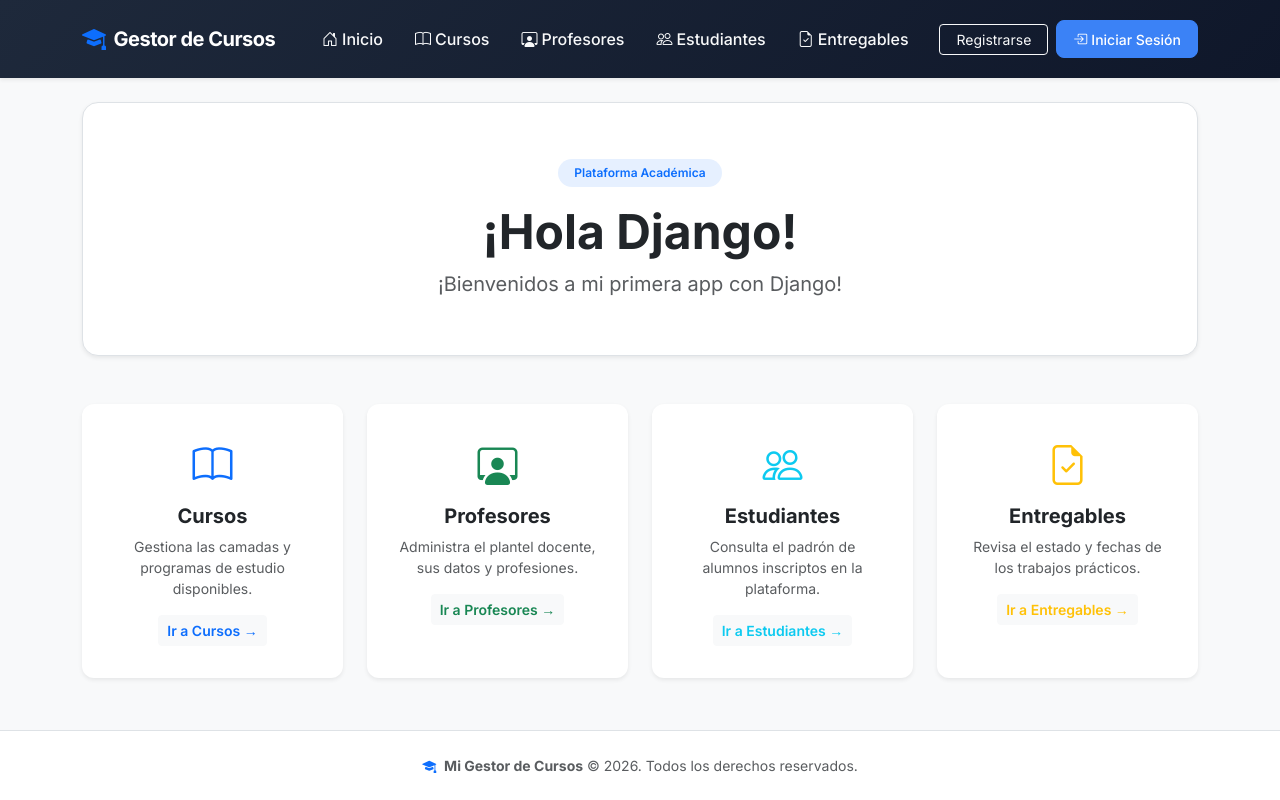
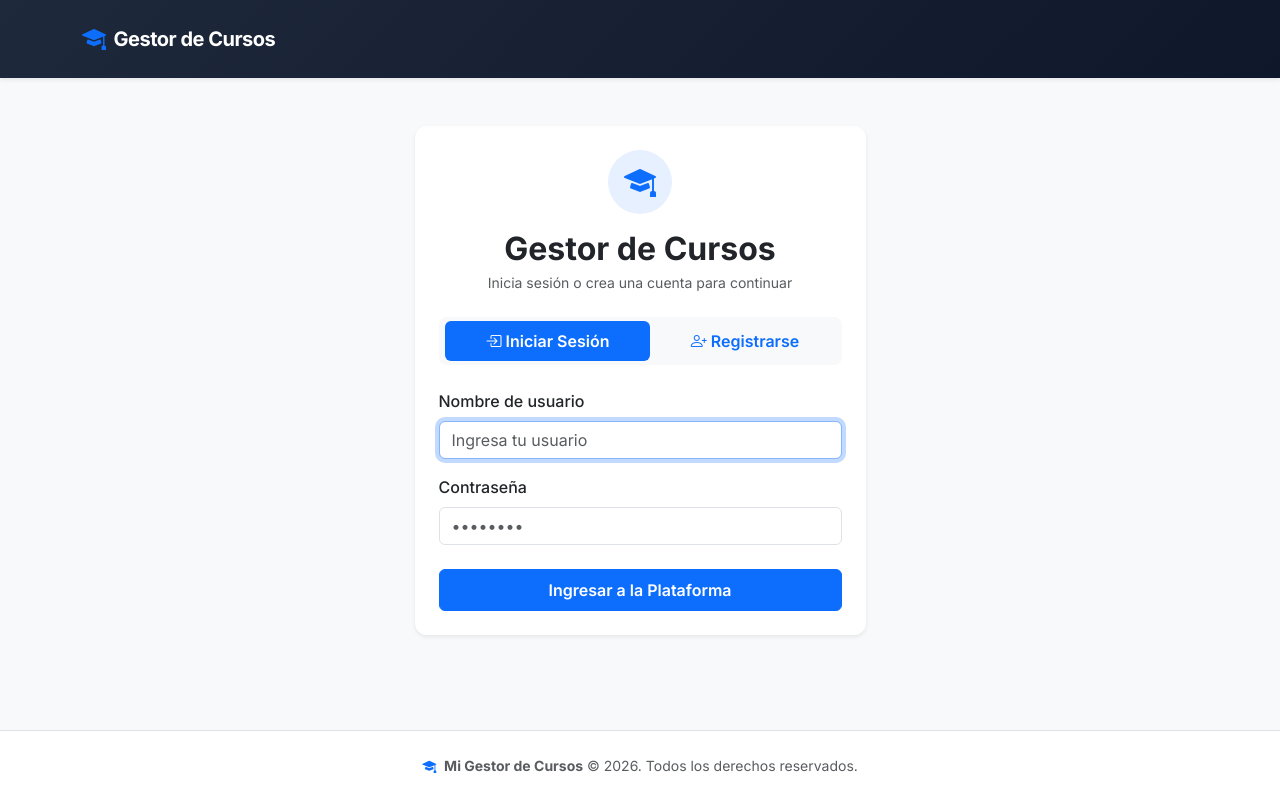
Before and after one commit to MauLen-dev/Primer-Proyecto-Cursos-Django, a Django app: page / in a window 1280 px wide. Run offline with Django 5.2, Linux system fonts and the light colour scheme; some libraries are stand-ins or nearby versions.

Commit message:
fix - sistema de perfil y avatar

```diff
--- a/Proyecto1/Proyecto1/templates/base.html
+++ b/Proyecto1/Proyecto1/templates/base.html
@@ -73,19 +73,15 @@
                         <span>Gestor de Cursos</span>
                     </a>
 
+                    {% if user.is_authenticated %}
                         <!-- Botón Hamburguesa para celulares -->
                         <button class="navbar-toggler border-0" type="button" data-bs-toggle="collapse" data-bs-target="#navbarMain" aria-controls="navbarMain" aria-expanded="false" aria-label="Abrir menú">
                             <span class="navbar-toggler-icon"></span>
                         </button>
 
-                    <!-- Enlaces de navegación colapsables -->
+                        <!-- Enlaces de navegación (visibles al iniciar sesión) -->
                         <div class="collapse navbar-collapse" id="navbarMain">
                             <ul class="navbar-nav mx-auto mb-2 mb-lg-0">
-                            <li class="nav-item">
-                                <a class="nav-link text-light" href="{% url 'index' %}">
-                                    <i class="bi bi-house-door me-1"></i>Inicio
-                                </a>
-                            </li>
                                 <li class="nav-item">
                                     <a class="nav-link text-light" href="{% url 'cursos' %}">
                                         <i class="bi bi-book me-1"></i>Cursos
@@ -108,11 +104,9 @@
                                 </li>
                             </ul>
 
-                        <!-- Botón de acción a la derecha -->
-                       <!-- Botones de usuario a la derecha del navbar -->
-                       <div class="d-flex align-items-center gap-2 mt-3 mt-lg-0">
-                        {% if user.is_authenticated %}
-                        <a href="{% url 'editar_perfil' %}" class="d-flex align-items-center text-light text-decoration-none me-2">
+                            <!-- Info del usuario, Avatar, Mi Perfil y botón Salir -->
+                            <div class="d-flex align-items-center gap-3 mt-3 mt-lg-0">
+                             <a href="{% url 'editar_perfil' %}" class="d-flex align-items-center text-light text-decoration-none">
                              {% if user.avatar.imagen %}
                              <img src="{{ user.avatar.imagen.url }}" alt="Avatar" class="rounded-circle me-2 border border-2 border-primary" style="width: 36px; height: 36px; object-fit: cover;">
                               {% else %}
@@ -126,15 +120,11 @@
                              <a class="btn btn-outline-light btn-sm px-3" href="{% url 'logout' %}">
                              <i class="bi bi-box-arrow-right me-1"></i>Salir
                              </a>
-                       {% else %}
-                       <a class="btn btn-outline-light btn-sm px-3" href="{% url 'registro' %}">
-                       Registrarse
-                       </a>
-                       <a class="btn btn-primary btn-login text-white btn-sm px-3" href="{% url 'login' %}">
-                       <i class="bi bi-box-arrow-in-right me-1"></i>Iniciar Sesión
-                       </a>
+                            </div>
+
+
+                        </div>
                     {% endif %}
-                    </div>
                 </div>
             </nav>
         </header>
--- a/Proyecto1/myapp/templates/myapp/index.html
+++ b/Proyecto1/myapp/templates/myapp/index.html
@@ -1,57 +1,95 @@
 {% extends 'base.html' %}
-{% block title %}Inicio - Gestor de Cursos{% endblock %}
+{% load widget_tweaks %}
+{% block title %}Acceso - Gestor de Cursos{% endblock %}
 
 {% block content %}
-<div class="p-5 mb-4 bg-white rounded-4 shadow-sm border text-center">
-    <div class="container-fluid py-2">
-        <span class="badge bg-primary bg-opacity-10 text-primary mb-2 px-3 py-2 rounded-pill fw-semibold">
-            Plataforma Académica
-        </span>
-        <h1 class="display-5 fw-bold text-dark mt-2">¡Hola Django!</h1>
-        <p class="col-md-8 mx-auto fs-5 text-muted mb-0">
-            {{ mensaje }}
-        </p>
+<div class="row justify-content-center align-items-center my-4">
+    <div class="col-md-8 col-lg-5">
+        <div class="card shadow-sm p-4 border-0">
+
+            <!-- Encabezado -->
+            <div class="text-center mb-4">
+                <div class="d-inline-flex align-items-center justify-content-center bg-primary bg-opacity-10 text-primary rounded-circle mb-3" style="width: 64px; height: 64px;">
+                    <i class="bi bi-mortarboard-fill fs-2"></i>
                 </div>
+                <h2 class="fw-bold text-dark mb-1">Gestor de Cursos</h2>
+                <p class="text-muted small mb-0">Inicia sesión o crea una cuenta para continuar</p>
             </div>
 
-<div class="row g-4 mt-2">
-    <div class="col-md-6 col-lg-3">
-        <div class="card shadow-sm h-100 p-3 text-center">
-            <div class="card-body">
-                <i class="bi bi-book text-primary fs-1 mb-2 d-block"></i>
-                <h5 class="card-title fw-bold">Cursos</h5>
-                <p class="card-text text-muted small">Gestiona las camadas y programas de estudio disponibles.</p>
-                <a href="{% url 'cursos' %}" class="btn btn-sm btn-light text-primary fw-semibold stretched-link">Ir a Cursos &rarr;</a>
+            <!-- Pestañas (Iniciar Sesión / Registrarse) -->
+            <ul class="nav nav-pills nav-fill bg-light p-1 rounded-3 mb-4" id="authTabs" role="tablist">
+                <li class="nav-item" role="presentation">
+                    <button class="nav-link {% if active_tab != 'registro' %}active{% endif %} fw-semibold" id="login-tab" data-bs-toggle="pill" data-bs-target="#login-pane" type="button" role="tab">
+                        <i class="bi bi-box-arrow-in-right me-1"></i>Iniciar Sesión
+                    </button>
+                </li>
+                <li class="nav-item" role="presentation">
+                    <button class="nav-link {% if active_tab == 'registro' %}active{% endif %} fw-semibold" id="registro-tab" data-bs-toggle="pill" data-bs-target="#registro-pane" type="button" role="tab">
+                        <i class="bi bi-person-plus me-1"></i>Registrarse
+                    </button>
+                </li>
+            </ul>
+
+            <!-- Contenido de las Pestañas -->
+            <div class="tab-content" id="authTabsContent">
+
+                <!-- PESTAÑA 1: INICIAR SESIÓN -->
+                <div class="tab-pane fade {% if active_tab != 'registro' %}show active{% endif %}" id="login-pane" role="tabpanel">
+                    <form method="POST" action="{% url 'login' %}" novalidate>
+                        {% csrf_token %}
+
+                        {% if login_form.non_field_errors %}
+                            <div class="alert alert-danger py-2 small">
+                                <i class="bi bi-exclamation-circle me-1"></i>Usuario o contraseña incorrectos.
                             </div>
+                        {% endif %}
+
+                        <div class="mb-3">
+                            <label class="form-label fw-medium">Nombre de usuario</label>
+                            {{ login_form.username|add_class:"form-control"|attr:"placeholder:Ingresa tu usuario" }}
+                            <div class="text-danger small">{{ login_form.username.errors }}</div>
                         </div>
+
+                        <div class="mb-4">
+                            <label class="form-label fw-medium">Contraseña</label>
+                            {{ login_form.password|add_class:"form-control"|attr:"placeholder:••••••••" }}
+                            <div class="text-danger small">{{ login_form.password.errors }}</div>
                         </div>
-    <div class="col-md-6 col-lg-3">
-        <div class="card shadow-sm h-100 p-3 text-center">
-            <div class="card-body">
-                <i class="bi bi-person-workspace text-success fs-1 mb-2 d-block"></i>
-                <h5 class="card-title fw-bold">Profesores</h5>
-                <p class="card-text text-muted small">Administra el plantel docente, sus datos y profesiones.</p>
-                <a href="{% url 'profesores' %}" class="btn btn-sm btn-light text-success fw-semibold stretched-link">Ir a Profesores &rarr;</a>
+
+                        <div class="d-grid">
+                            <button type="submit" class="btn btn-primary py-2 fw-semibold">
+                                Ingresar a la Plataforma
+                            </button>
                         </div>
+                    </form>
                 </div>
+
+                <!-- PESTAÑA 2: REGISTRARSE -->
+                <div class="tab-pane fade {% if active_tab == 'registro' %}show active{% endif %}" id="registro-pane" role="tabpanel">
+                    <form method="POST" action="{% url 'registro' %}" novalidate>
+                        {% csrf_token %}
+
+                        {% for field in registro_form %}
+                            <div class="mb-3">
+                                <label class="form-label fw-medium">{{ field.label }}</label>
+                                {{ field|add_class:"form-control" }}
+                                {% if field.help_text %}
+                                    <div class="form-text small text-muted">{{ field.help_text }}</div>
+                                {% endif %}
+                                {% for error in field.errors %}
+                                    <div class="text-danger small mt-1">{{ error }}</div>
+                                {% endfor %}
                             </div>
-    <div class="col-md-6 col-lg-3">
-        <div class="card shadow-sm h-100 p-3 text-center">
-            <div class="card-body">
-                <i class="bi bi-people text-info fs-1 mb-2 d-block"></i>
-                <h5 class="card-title fw-bold">Estudiantes</h5>
-                <p class="card-text text-muted small">Consulta el padrón de alumnos inscriptos en la plataforma.</p>
-                <a href="{% url 'lista_estudiantes' %}" class="btn btn-sm btn-light text-info fw-semibold stretched-link">Ir a Estudiantes &rarr;</a>
+                        {% endfor %}
+
+                        <div class="d-grid mt-4">
+                            <button type="submit" class="btn btn-primary py-2 fw-semibold">
+                                Crear Cuenta
+                            </button>
                         </div>
+                    </form>
                 </div>
-    </div>
-    <div class="col-md-6 col-lg-3">
-        <div class="card shadow-sm h-100 p-3 text-center">
-            <div class="card-body">
-                <i class="bi bi-file-earmark-check text-warning fs-1 mb-2 d-block"></i>
-                <h5 class="card-title fw-bold">Entregables</h5>
-                <p class="card-text text-muted small">Revisa el estado y fechas de los trabajos prácticos.</p>
-                <a href="{% url 'entregables' %}" class="btn btn-sm btn-light text-warning fw-semibold stretched-link">Ir a Entregables &rarr;</a>
+
             </div>
         </div>
     </div>
--- a/Proyecto1/myapp/views.py
+++ b/Proyecto1/myapp/views.py
@@ -10,9 +10,17 @@ from .forms import (
 )
 
 def index(request):
-    context = {"mensaje": "¡Bienvenidos a mi primera app con Django!"}
-    return render(request, 'myapp/index.html', context)
+    # Si el usuario ya inició sesión, lo enviamos directamente a Cursos
+    if request.user.is_authenticated:
+        return redirect('cursos')
 
+    login_form = AuthenticationForm()
+    registro_form = RegistroUsuarioForm()
+    return render(request, 'myapp/index.html', {
+        'login_form': login_form,
+        'registro_form': registro_form,
+        'active_tab': 'login'
+    })
 # ================= CURSOS =================
 def cursos(request):
     query = request.GET.get('q')
@@ -182,26 +190,44 @@ def entregable_eliminar(request, id):
 
 # ================= USUARIOS (LOGIN / REGISTRO / LOGOUT) =================
 def login_view(request):
+    if request.user.is_authenticated:
+        return redirect('cursos')
+
     if request.method == 'POST':
-        form = AuthenticationForm(request, data=request.POST)
-        if form.is_valid():
-            usuario = form.get_user()
+        login_form = AuthenticationForm(request, data=request.POST)
+        if login_form.is_valid():
+            usuario = login_form.get_user()
             login(request, usuario)
-            return redirect('index')
+            return redirect('cursos')
     else:
-        form = AuthenticationForm()
-    return render(request, 'myapp/login.html', {'form': form})
+        login_form = AuthenticationForm()
+
+    registro_form = RegistroUsuarioForm()
+    return render(request, 'myapp/index.html', {
+        'login_form': login_form,
+        'registro_form': registro_form,
+        'active_tab': 'login'
+    })
 
 def registro_view(request):
+    if request.user.is_authenticated:
+        return redirect('cursos')
+
     if request.method == 'POST':
-        form = RegistroUsuarioForm(request.POST)
-        if form.is_valid():
-            usuario = form.save()
-            login(request, usuario)  # Inicia sesión automáticamente tras registrarse
-            return redirect('index')
+        registro_form = RegistroUsuarioForm(request.POST)
+        if registro_form.is_valid():
+            usuario = registro_form.save()
+            login(request, usuario)
+            return redirect('cursos')
     else:
-        form = RegistroUsuarioForm()
-    return render(request, 'myapp/registro.html', {'form': form})
+        registro_form = RegistroUsuarioForm()
+
+    login_form = AuthenticationForm()
+    return render(request, 'myapp/index.html', {
+        'login_form': login_form,
+        'registro_form': registro_form,
+        'active_tab': 'registro'
+    })
 
 def logout_view(request):
     logout(request)
```
Lines whose indentation alone changed are shown as unchanged.
